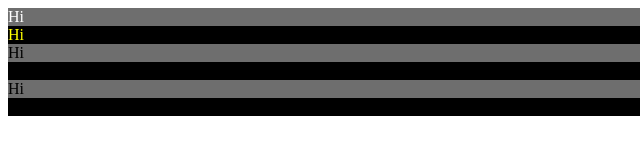
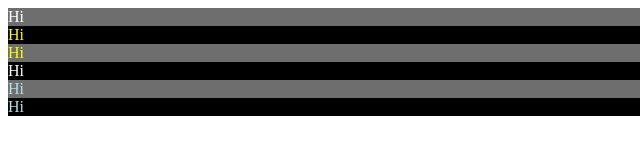
Before and after one commit to Alatariel42/Alatariel42.github.io, a plain HTML site: page index.html in a window 1280 px wide. Shown: the full height of the page, 0-640 px from the left. Drawn offline with Linux system fonts and the light colour scheme.

Commit message:
text color update:

```diff
--- a/style.css
+++ b/style.css
@@ -7,14 +7,18 @@
   background-color: black;
 }
 #Work {
+  color: yellow;
   background-color: #6e6e6e;
 }
 #Proj {
+  color: white;
   background-color: black;
 }
 #Service {
+  color: powderblue;
   background-color: #6E6E6E;
 }
 #Contact {
+  color: powderblue;
   background-color: black;
 }
```
